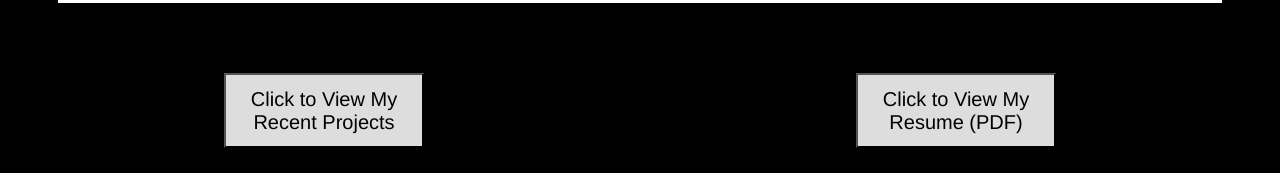
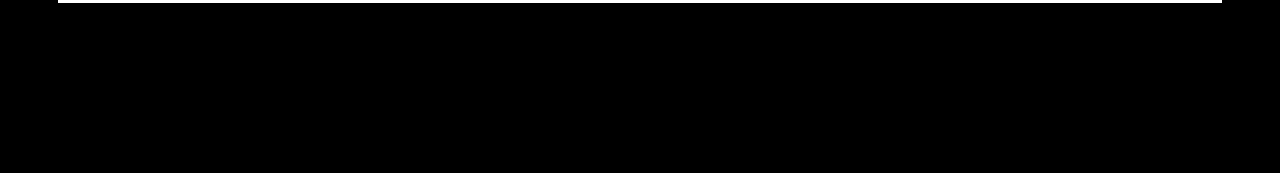
Before and after one commit to BLewis739/Portfolio1, a Vue app: page / in a window 1280 px wide. Shown: the part 822-995 px from the top of the page. After the commit the page ends 875 px from the top, so only its background shows below. Built offline with nearby package versions, Linux system fonts and the light colour scheme.

Commit message:
Removed dead Heroku links

```diff
--- a/src/components/ProjectCard.vue
+++ b/src/components/ProjectCard.vue
@@ -6,7 +6,7 @@
       </div>
       <div class='links'>
         <a :href="item.githubLink" target="_blank"><img src="../assets/GithubIcon.png"></a>
-        <a :href="item.deployedLink" target="_blank"><img src="../assets/ExternalIcon.png"></a>
+        <!-- <a :href="item.deployedLink" target="_blank"><img src="../assets/ExternalIcon.png"></a> -->
       </div>
       <div class="description">
       {{item.description}}
--- a/src/pages/HomePage.vue
+++ b/src/pages/HomePage.vue
@@ -21,10 +21,10 @@
         I am a full stack developer living in the Greater Boston area. I am a highly motivated problem solver who thrives in work environments that require creativity, flexibility, collaboration, and unique challenges.
         Outside of programming, I have several artistic pursuits in design, multimedia production, and live performance. Prior to becoming a developer, I worked as a science teacher, and helped young people pique their interest in technology.
       </div>
-      <div class="button-container">
+      <!-- <div class="button-container">
         <button v-on:click="handleProjectsClick" class="home-link">Click to View My Recent Projects</button>
         <button v-on:click="handlePDFClick" class="home-link">Click to View My Resume (PDF)</button>
-      </div>
+      </div> -->
     </div>
   </div>
 </template>
@@ -33,12 +33,12 @@
 export default {
   name: "HomePage",
   methods: {
-    handlePDFClick() {
-      window.location.href = ('https://docdro.id/hSYuWia')
-    },
-    handleProjectsClick() {
-      this.$router.push('/projects')
-    }
+    // handlePDFClick() {
+    //   window.location.href = ('https://docdro.id/hSYuWia')
+    // },
+    // handleProjectsClick() {
+    //   this.$router.push('/projects')
+    // }
   }
 }
 </script>
```
Also changed, not shown: 1 other file (tests, documents, lock files or other folders).
